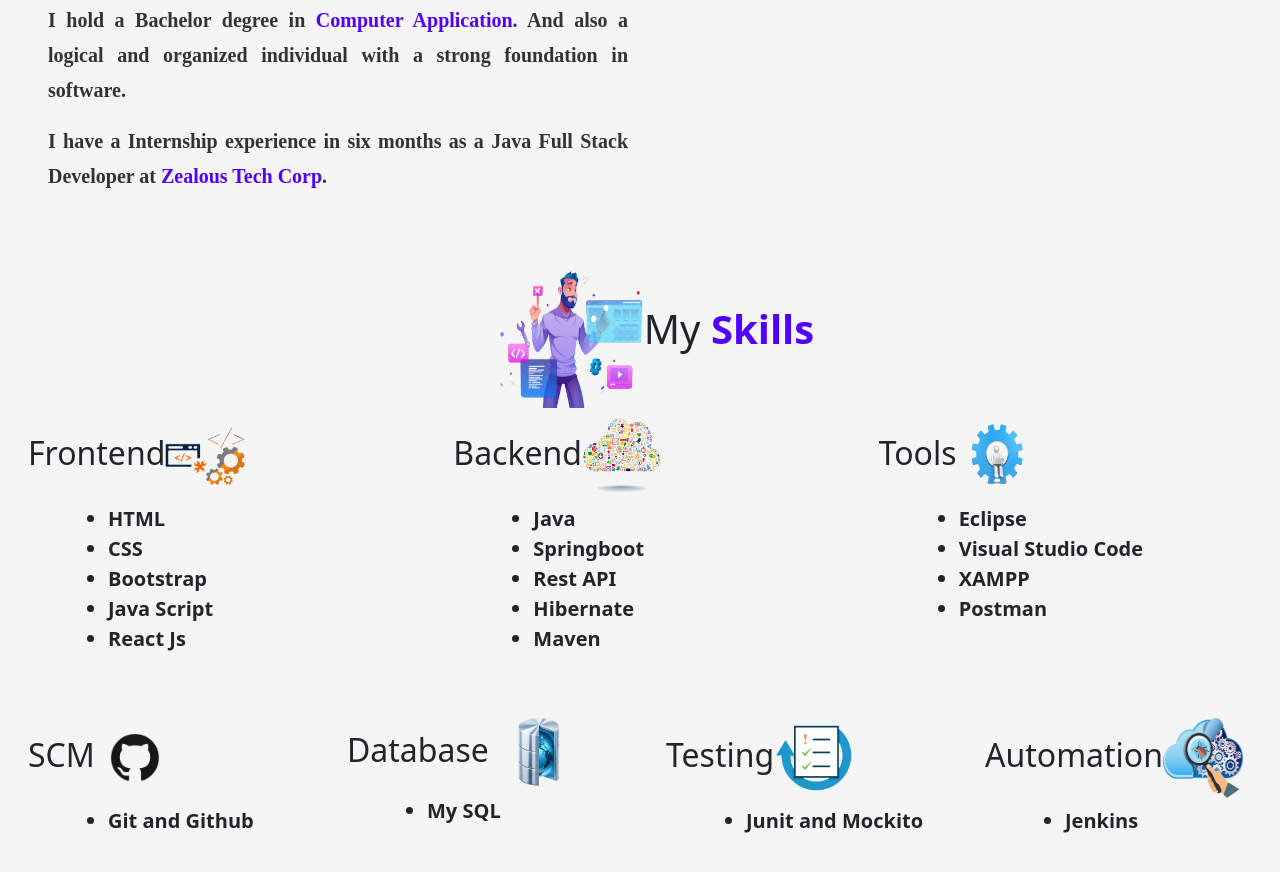
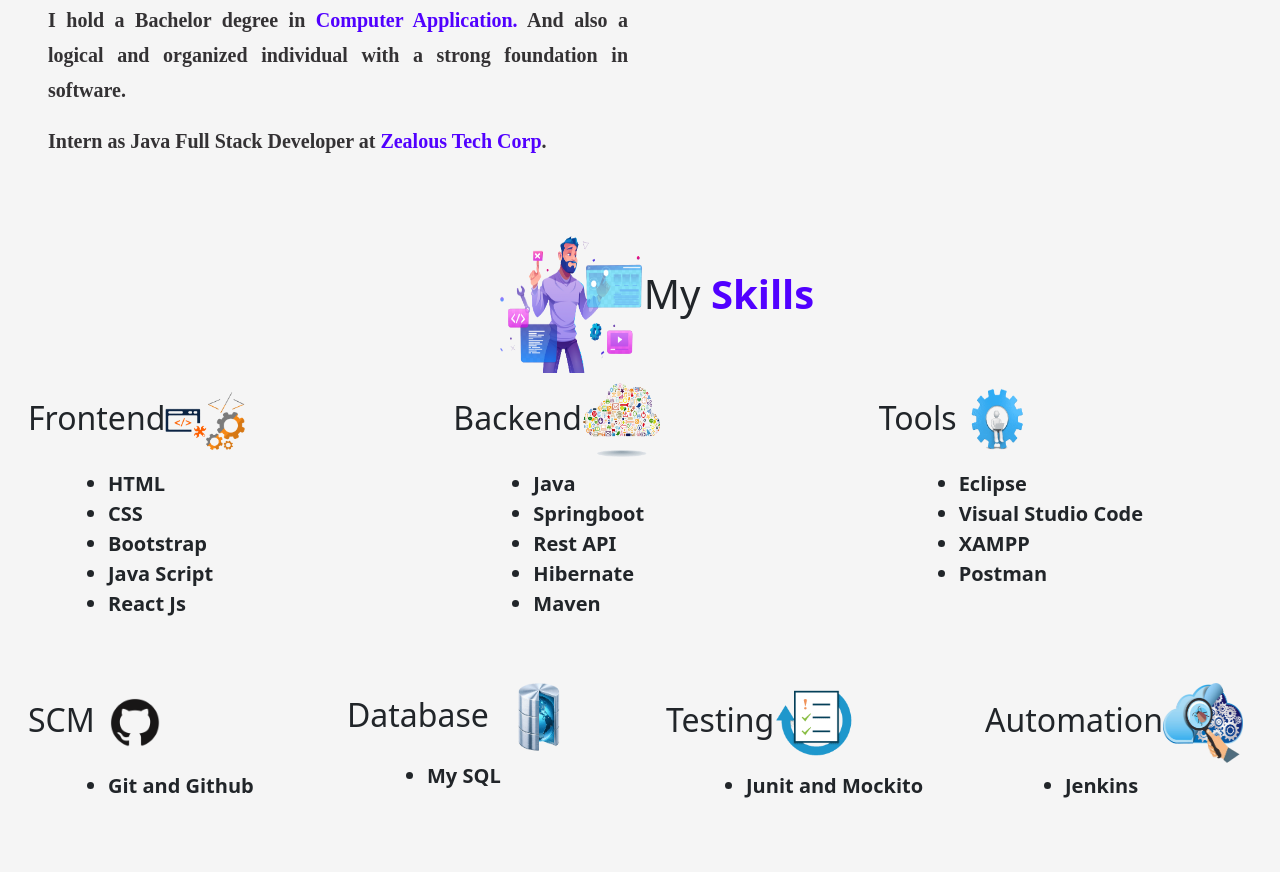
Before and after one commit to THIVINKANTH/TKportfolio, a plain HTML site: page index.html in a window 1280 px wide. Shown: the part 858-1730 px from the top of the page. Drawn offline with nearby package versions, Linux system fonts and the light colour scheme.

Commit message:
intern changed

```diff
--- a/index.html
+++ b/index.html
@@ -40,7 +40,7 @@
         <P>Looking to start a career as a entry-level professional with a
           reputed IT company.</P>
         <div class="btns">
-            <button id="button"><a href="THIVINKANTH 2023.pdf" download="Thivinkanth Resume.pdf"class="text-light">download CV</a></button>
+            <button id="button"><a href="Thivinkanth 2023.pdf" download="Thivinkanth Resume.pdf"class="text-light">download CV</a></button>
             <button id="button"><a href="#contact"class="text-light">hire me</a></button>
         </div>
         <div class="links containet justify-content-evenly mt-3 ms-5">
@@ -63,8 +63,7 @@
         <p class="ms-5">I hold a Bachelor degree in <span class="me">Computer Application.</span> And also a
           logical and organized individual with a strong foundation in
           software.</p>
-          <p class="ms-5"> I have a Internship experience in six
-            months as a Java Full Stack Developer at <span class="me">Zealous Tech Corp</span>.</p>
+          <p class="ms-5">Intern as Java Full Stack Developer at <span class="me">Zealous Tech Corp</span>.</p>
       </div>
       <div class="col col-6 imgbox">
         <img src="fullstack.jpg" alt="fullstack" style="width: 600px; height: 300px;" class="ms-3 mt-5">
```
Also changed, not shown: 1 other file.
